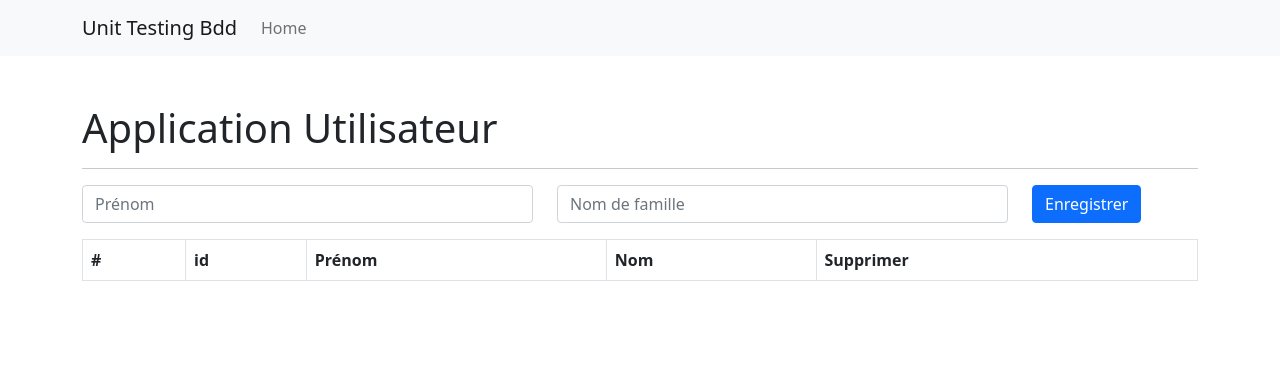
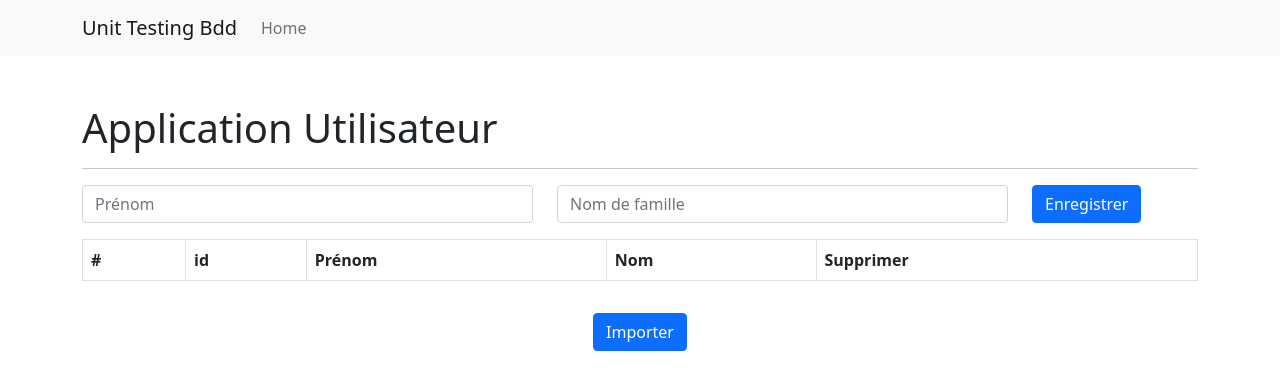
Before and after one commit to plarrat/Eit-3-App-Test-Unit, a React (Create React App) app: page / in a window 1280 px wide. Shown: the top 390 px of the page. Built offline with nearby package versions, Linux system fonts and the light colour scheme.

Commit message:
test mock

```diff
--- a/package.json
+++ b/package.json
@@ -6,6 +6,7 @@
     "@testing-library/jest-dom": "^5.16.2",
     "@testing-library/react": "^12.1.3",
     "@testing-library/user-event": "^13.5.0",
+    "axios": "^0.26.0",
     "bootstrap": "^5.1.3",
     "prettier": "^2.5.1",
     "react": "^17.0.2",
--- a/src/App.js
+++ b/src/App.js
@@ -25,6 +25,12 @@ function App() {
 
   function deleteUser(id) {
     usersProvider.deleteById(id)
+    let tmp = usersProvider.getListe()
+    setListe(tmp)
+  }
+
+  function importation() {
+    usersProvider.importation()
     let tmp = usersProvider.getListe()
     setListe(tmp)
   }
@@ -112,6 +118,12 @@ function App() {
             </Table>
           </Col>
         </Row>
+
+        <Row className="mt-3">
+          <Col className="text-center">
+            <Button onClick={importation}>Importer</Button>
+          </Col>
+        </Row>
       </Container>
     </div>
   )
--- a/src/providers/users/users.js
+++ b/src/providers/users/users.js
@@ -1,10 +1,14 @@
+import axios from "axios"
+
 class usersProvider {
   constructor() {
     this.liste = []
   }
 
   add(prenom, nom) {
-    const id = Date.now()
+    const dateNow = Date.now()
+    const random = Math.floor(Math.random() * 10000)
+    const id = "" + dateNow + random
     const user = {
       id,
       prenom,
@@ -48,6 +52,16 @@ class usersProvider {
     this.load()
     return this.liste
   }
+
+  async importation() {
+    // axios.get("https://jsonplaceholder.typicode.com/users").then((datas) => {
+    //   console.log(datas)
+    // })
+
+    let datas = await axios.get("https://jsonplaceholder.typicode.com/users")
+    datas.data.forEach((user) => this.add(user.name, user.username))
+    return datas
+  }
 }
 
 export default new usersProvider()
```
Also changed, not shown: 2 other files (tests, documents, lock files or other folders).
